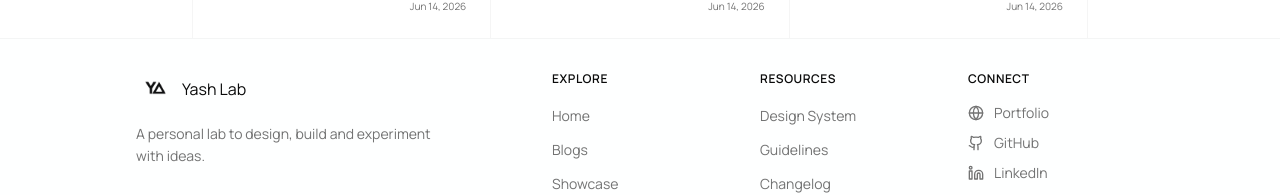
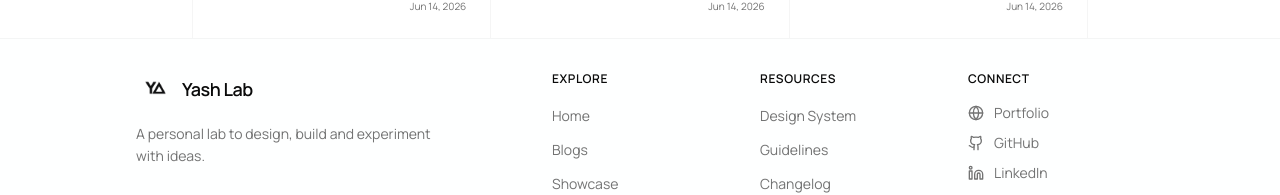
Before and after one commit to yashanand167/personal-lab, a Next.js app: page / in a window 1280 px wide. Shown: the part 986-1181 px from the top of the page. Built offline with nearby package versions, Linux system fonts and the light colour scheme.

Commit message:
style: update footer brand name styling for improved typography and font consistency

```diff
--- a/components/Footer.tsx
+++ b/components/Footer.tsx
@@ -81,7 +81,9 @@
                             loading="lazy"
                             className="h-9 w-9 hidden dark:block object-contain"
                         />
-                        <h1>Yash Lab</h1>
+                        <span className="font-sans font-semibold text-lg tracking-tight text-foreground">
+                            Yash Lab
+                        </span>
                     </div>
                     <p className="text-muted-foreground text-sm max-w-xs leading-relaxed">
                         A personal lab to design, build and experiment with ideas.
```
